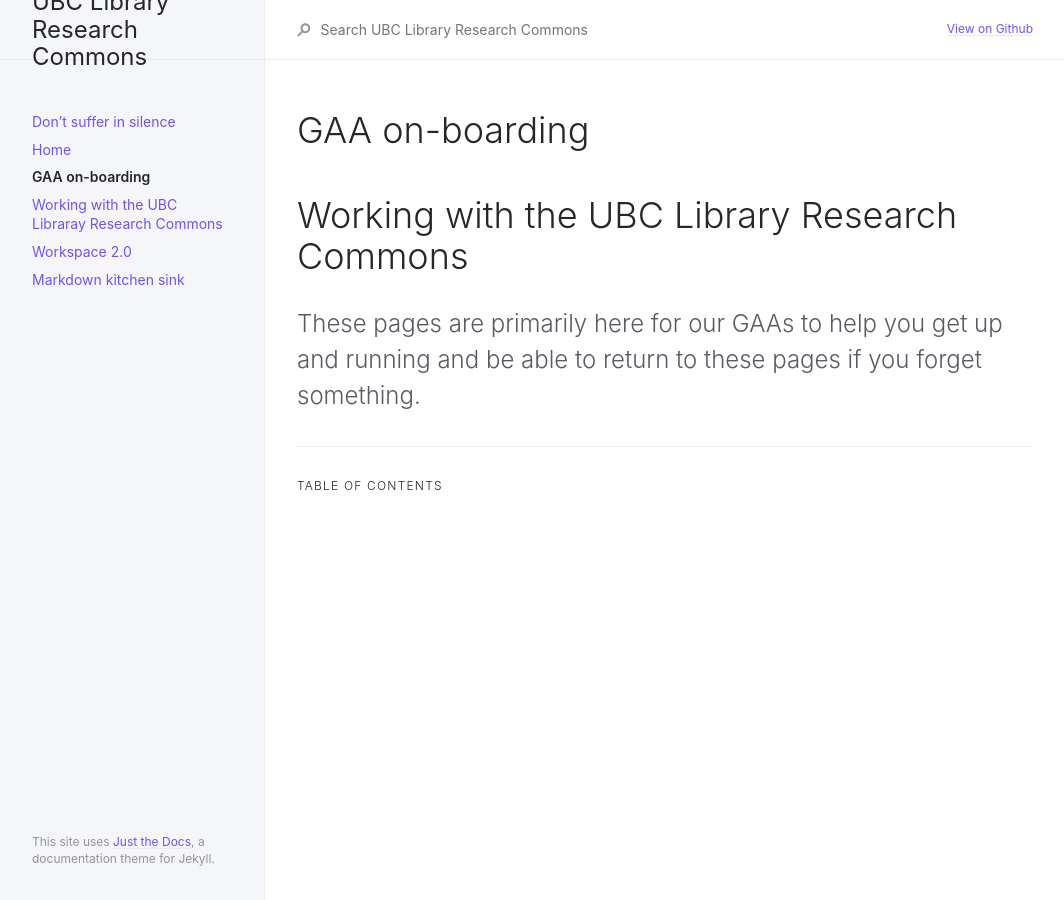
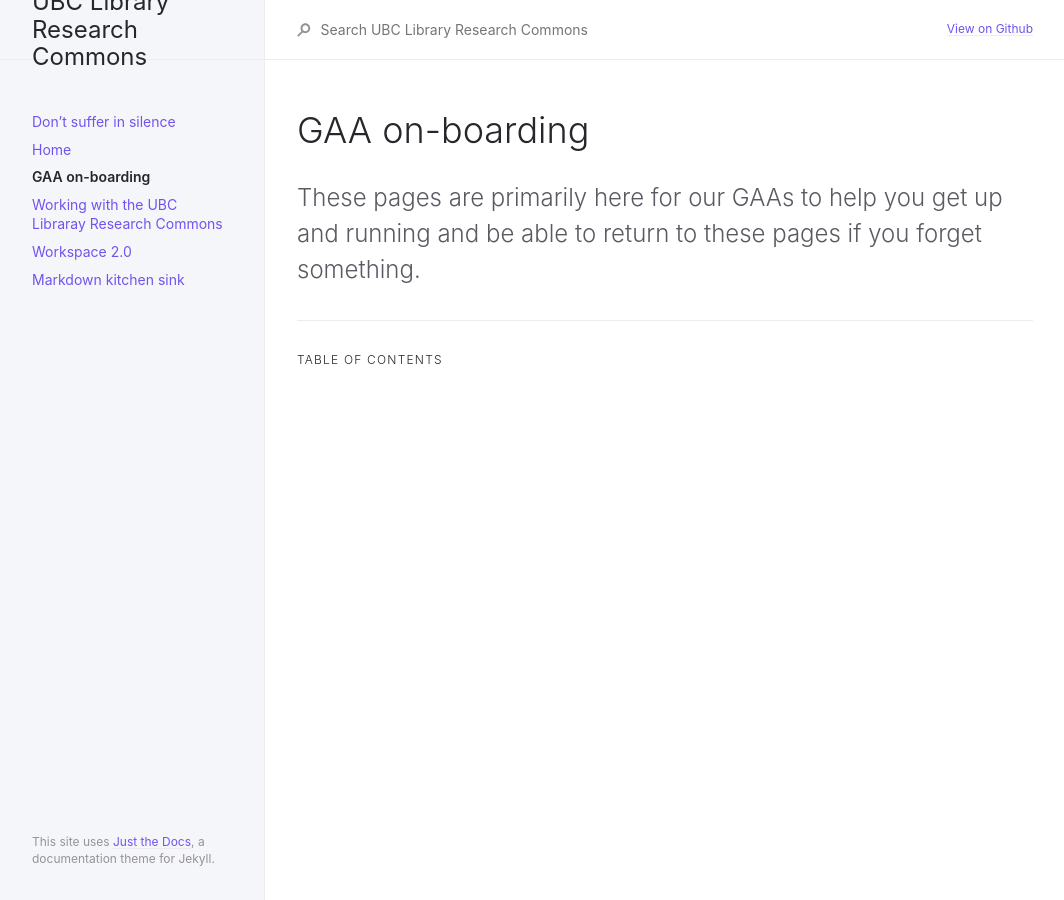
Before and after one commit to sarahblay/rc-docs, a Jekyll site: the page built from docs/gaaonboarding/gaaonboarding.md, in a window 1280 px wide. Shown: the whole page, without its empty margins (107-1171 px from the left). Built offline with Jekyll 4.4.1, drawn with Linux system fonts in a browser that asks for light colours.

Commit message:
Update gaaonboarding.md

```diff
--- a/docs/gaaonboarding/gaaonboarding.md
+++ b/docs/gaaonboarding/gaaonboarding.md
@@ -7,8 +7,6 @@ permalink: docs/gaaonboarding
 ---
 
 # GAA on-boarding
-
-# Working with the UBC Library Research Commons
 {: .no_toc }
 
 These pages are primarily here for our GAAs to help you get up and running and be able to return to these pages if you forget something.
```
